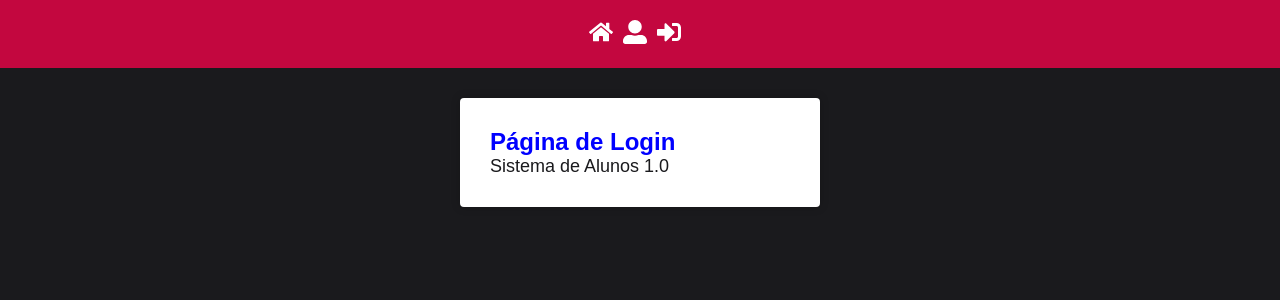
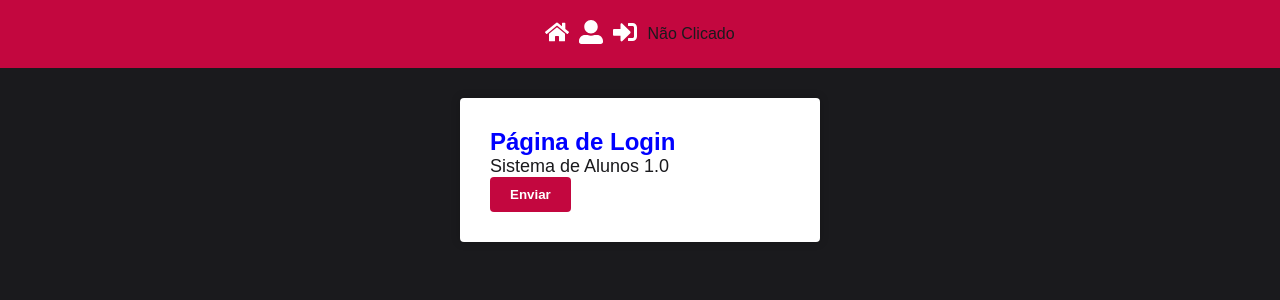
Before and after one commit to brunog-infosec/curso-js-typescript-react-luiz-otavio, a React (Create React App) app in the folder REACT/react-base/: page / in a window 1280 px wide. Shown: the top 300 px of the page. Built offline with nearby package versions, Linux system fonts and the light colour scheme.

Commit message:
instalando redux e criando as primeiras stores

```diff
--- a/REACT/react-base/package.json
+++ b/REACT/react-base/package.json
@@ -13,9 +13,11 @@
     "react": "^18.3.1",
     "react-dom": "^18.3.1",
     "react-icons": "^5.5.0",
+    "react-redux": "^9.2.0",
     "react-router-dom": "^5.2.0",
     "react-scripts": "5.0.1",
     "react-toastify": "^11.0.5",
+    "redux": "^5.0.1",
     "styled-components": "^6.1.18",
     "web-vitals": "^2.1.4"
   },
--- a/REACT/react-base/src/App.js
+++ b/REACT/react-base/src/App.js
@@ -1,7 +1,9 @@
 import React from 'react';
 import { Router } from 'react-router-dom';
 import { ToastContainer } from 'react-toastify';
+import { Provider } from 'react-redux';
 
+import store from './store';
 import history from './services/history';
 import GlobalStyles from './styles/GlobalStyles';
 import Header from './components/Header';
@@ -9,12 +11,14 @@ import Routes from './routes';
 
 function App() {
   return (
+    <Provider store={store}>
       <Router history={history}>
         <Header />
         <Routes />
         <GlobalStyles />
         <ToastContainer autoClose={3000} className="toast-container" />
       </Router>
+    </Provider>
   );
 }
 
--- a/REACT/react-base/src/components/Header/index.js
+++ b/REACT/react-base/src/components/Header/index.js
@@ -1,10 +1,13 @@
 import React from 'react';
 import { FaHome, FaSignInAlt, FaUserAlt } from 'react-icons/fa';
 import { Link } from 'react-router-dom';
+import { useSelector } from 'react-redux';
 
 import { Nav } from './styled';
 
 export default function Header() {
+  const botaoClicado = useSelector((state) => state.botaoClicado);
+
   return (
     <Nav>
       <Link to="/">
@@ -16,6 +19,7 @@ export default function Header() {
       <Link to="/logout">
         <FaSignInAlt size={24} />
       </Link>
+      {botaoClicado ? 'Clicado' : 'Não Clicado'}
     </Nav>
   );
 }
--- a/REACT/react-base/src/pages/Login/index.js
+++ b/REACT/react-base/src/pages/Login/index.js
@@ -1,12 +1,25 @@
 import React from 'react';
+import { useDispatch } from 'react-redux';
+
 import { Title, Paragrafo } from './styled';
 import { Container } from '../../styles/GlobalStyles';
 
 export default function Login() {
+  const dispatch = useDispatch();
+
+  function handleClick(e) {
+    e.preventDefault();
+    dispatch({
+      type: 'BOTAO_CLICADO',
+    });
+    // console.log('Botão Clicado');
+  }
+
   return (
     <Container>
       <Title>Página de Login</Title>
       <Paragrafo>Sistema de Alunos 1.0</Paragrafo>
+      <button onClick={handleClick}>Enviar</button>
     </Container>
   );
 }
--- /dev/null
+++ b/REACT/react-base/src/store/index.js
@@ -0,0 +1,24 @@
+import { legacy_createStore as createStore } from 'redux';
+
+const initialState = {
+  botaoClicado: false,
+};
+//reducer: escutar as ações que estão sendo disparadas
+const reducer = (state = initialState, action) => {
+  switch (action.type) {
+    case 'BOTAO_CLICADO': {
+      const newState = { ...state };
+      newState.botaoClicado = !newState.botaoClicado;
+      return newState;
+    }
+
+    default: {
+      return state;
+    }
+  }
+};
+//Sempre no reducer deve retornar o estado atual, ou um novo estado
+
+const store = createStore(reducer);
+
+export default store;
```
Also changed, not shown: 1 other file (tests, documents, lock files or other folders). Lines whose indentation alone changed are shown as unchanged.
